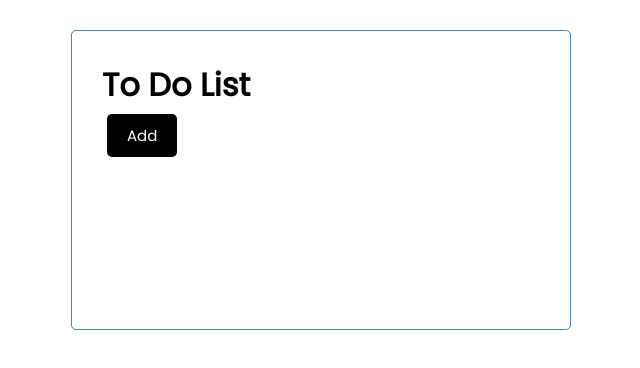
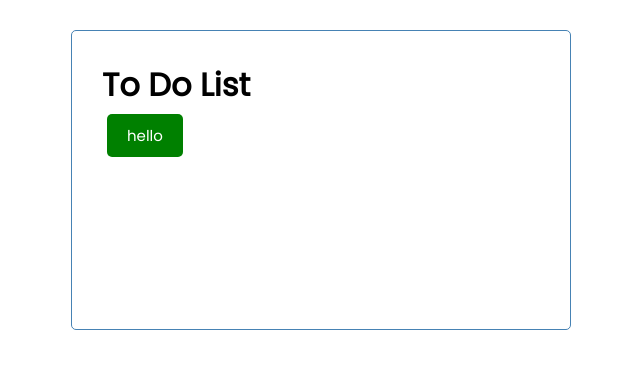
Before and after one commit to ytang913/React-To-Do, a React (Create React App) app in the folder todo/: page / in a window 1280 px wide. Shown: the top 368 px of the page, without its empty margins (319-959 px from the left). Built offline with nearby package versions, Linux system fonts and the light colour scheme.

Commit message:
updating

```diff
--- a/todo/src/App.jsx
+++ b/todo/src/App.jsx
@@ -1,12 +1,10 @@
 import Header from './components/Header'
-import Button from './components/Button'
+
 
 function App() {
   return (
     <div className="container">
       <Header />
-      <Button />
-
     </div>
   );
 }
--- a/todo/src/components/Button.js
+++ b/todo/src/components/Button.js
@@ -1,6 +1,6 @@
-const Button = () => {
+const Button = ({color, text}) => {
     return(
-        <button className = 'btn'>Add</button>
+        <button style = {{backgroundColor:color}}className = 'btn'>{text}</button>
     )
 }
 export default Button
--- a/todo/src/components/Header.js
+++ b/todo/src/components/Header.js
@@ -1,9 +1,11 @@
 import PropTypes from 'prop-types'
+import Button from './Button'
 
 const Header = ({title}) => {
     return (
         <header>
             <h1>{title}</h1>
+            <Button color = 'green' text = 'hello'/>
 
         </header>
 
--- a/todo/src/index.css
+++ b/todo/src/index.css
@@ -39,6 +39,7 @@
   text-decoration: none;
   font-size: 15px;
   font-family: inherit;
+  align-self: right;
 }
 
 .btn:focus {
```
